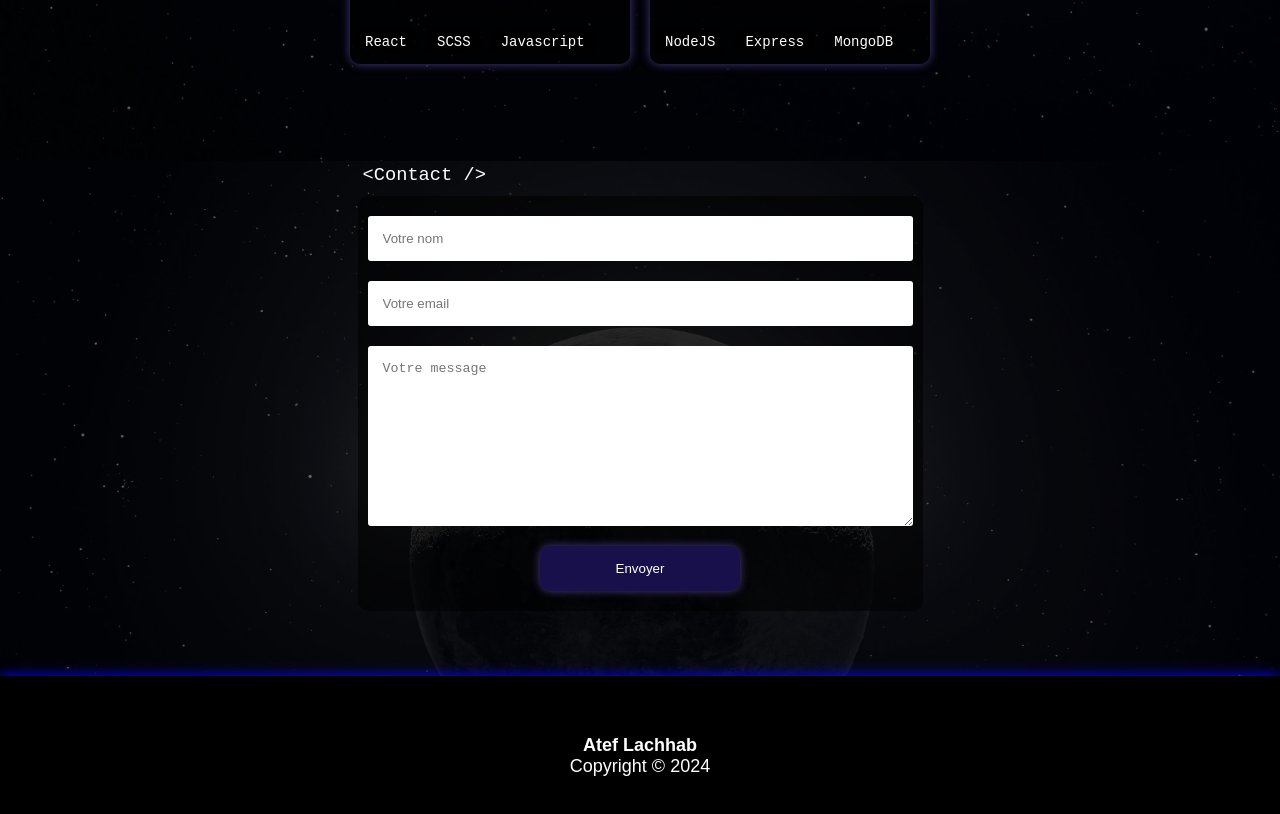
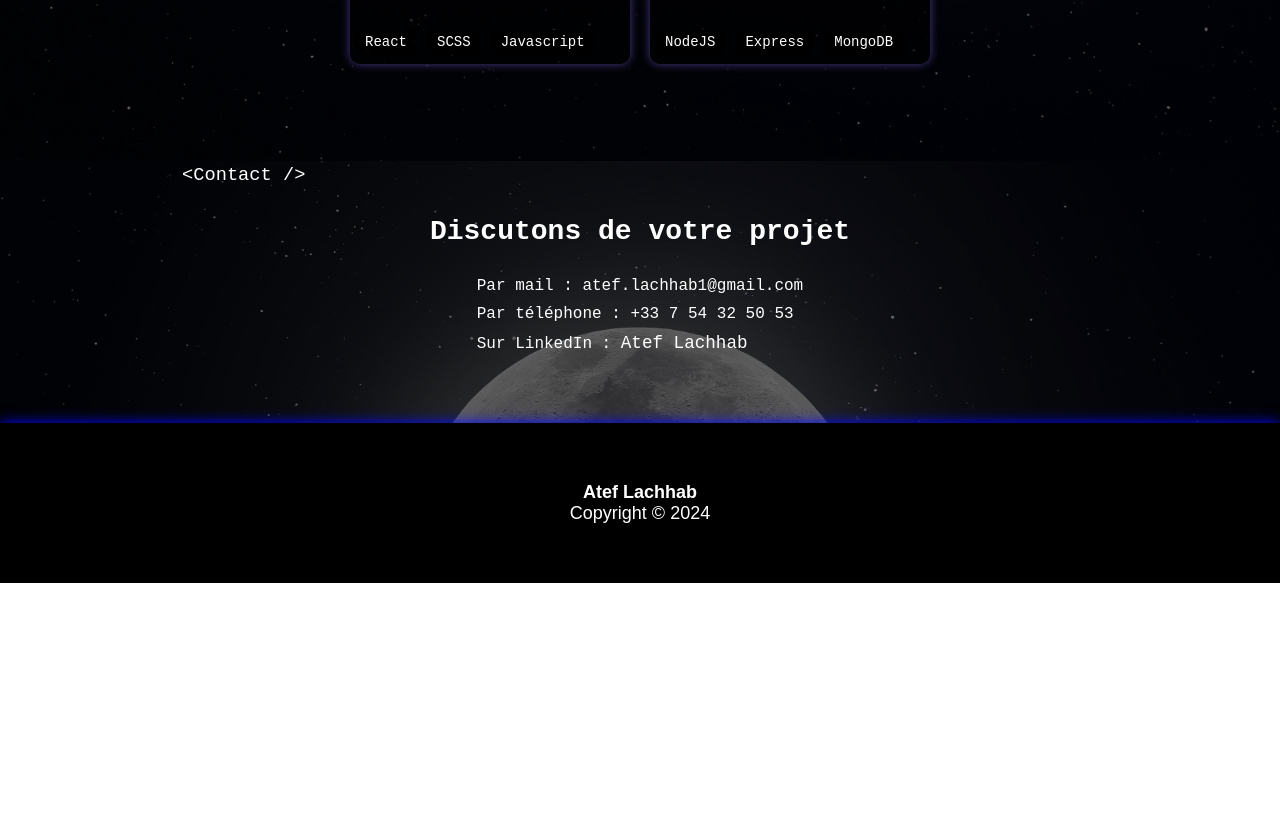
Before and after one commit to Kaazell/my-portfolio, a React (Vite) app: page / in a window 1280 px wide. Shown: the part 2239-3053 px from the top of the page. After the commit the page ends 2822 px from the top, so only its background shows below. Built offline with nearby package versions, Linux system fonts and the light colour scheme; a web font is replaced by a local one.

Commit message:
feat: form temporary change

```diff
--- a/src/components/Form/Form.tsx
+++ b/src/components/Form/Form.tsx
@@ -2,22 +2,17 @@ import React from "react";
 import s from "./style.module.scss";
 const Form: React.FC = () => {
   return (
-    <form
-      className={s.contact_form}
-      action="https://formsubmit.co/atef.lachhab1@gmail.com"
-      method="POST"
-    >
-      <input type="text" name="name" placeholder="Votre nom" required />
-      <input type="email" name="email" placeholder="Votre email" required />
-      <textarea
-        name="message"
-        placeholder="Votre message"
-        rows={10}
-        cols={60}
-        required
-      ></textarea>
-      <button type="submit">Envoyer</button>
-    </form>
+    <div className={s.form_container}>
+      <h4>Discutons de votre projet</h4>
+      <ul>
+        <li>Par mail : atef.lachhab1@gmail.com</li>
+        <li>Par téléphone : +33 7 54 32 50 53 </li>
+        <li>
+          Sur LinkedIn :{" "}
+          <a href="https://www.linkedin.com/in/atef-lachhab">Atef Lachhab</a>
+        </li>
+      </ul>
+    </div>
   );
 };
 
--- a/src/components/Form/style.module.scss
+++ b/src/components/Form/style.module.scss
@@ -1,44 +1,15 @@
 @use "../../styles/variables";
-
-.contact_form {
-    display: flex;
-    flex-direction: column;
-    align-items: center;
-    background-color: variables.$black-transparent;
-    border-radius: 10px;
-    margin: 5px;
-    padding: 10px;
-}
 
 .form_container {
     display: flex;
     flex-direction: column;
     align-items: center;
-}
-
-.contact_form * {
-    border-radius: 3px;
-    width: 100%;
-    margin: 10px;
-    padding: 15px;
-    border: none
-}
-
-.contact_form *:focus {
-    outline: none; /* Pour supprimer la bordure d'accentuation */
-  }
-
-.contact_form button {
-    background: rgb(23, 16, 74);
-    color: white;
-    width: 200px;
-    border: none;
-    border-radius: 10px;
-    transition: box-shadow 0.3s ease;
-
-    box-shadow: 0px 0px 8px rgb(73, 56, 133);
-    &:hover {
-        box-shadow: 0px 0px 5px rgb(255, 255, 255);
-        cursor: pointer;
+    h4 {
+        font-size: 28px;
+        margin: 20px;
+    }
+    li {
+        list-style: none;
+        margin: 10px;
     }
 }
--- a/src/pages/Home/Home.tsx
+++ b/src/pages/Home/Home.tsx
@@ -39,8 +39,8 @@ const Home: React.FC = () => {
           </p>
           <WorkCards />
         </section>
-        <section className={s.form_container} id="contact_form">
-          <h3>&lt;Contact /&gt;</h3>
+        <section className={s.form_section} id="contact_form">
+          <h3 style={{ textAlign: "left" }}>&lt;Contact /&gt;</h3>
           <Form />
         </section>
       </div>
--- a/src/pages/Home/style.module.scss
+++ b/src/pages/Home/style.module.scss
@@ -59,3 +59,7 @@ h3 {
     display: flex;
     flex-direction: column;
 }
+
+.form_section {
+    width: 100%;
+}
```
